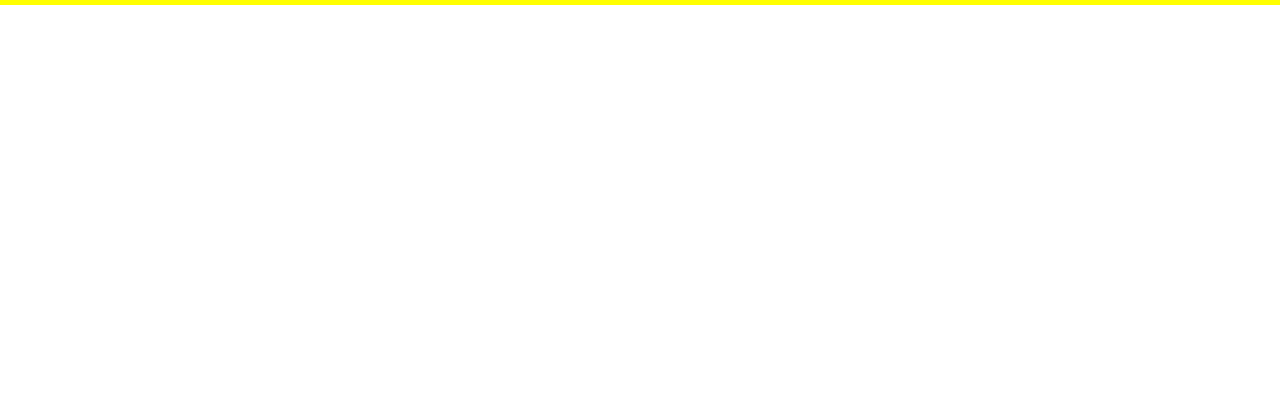
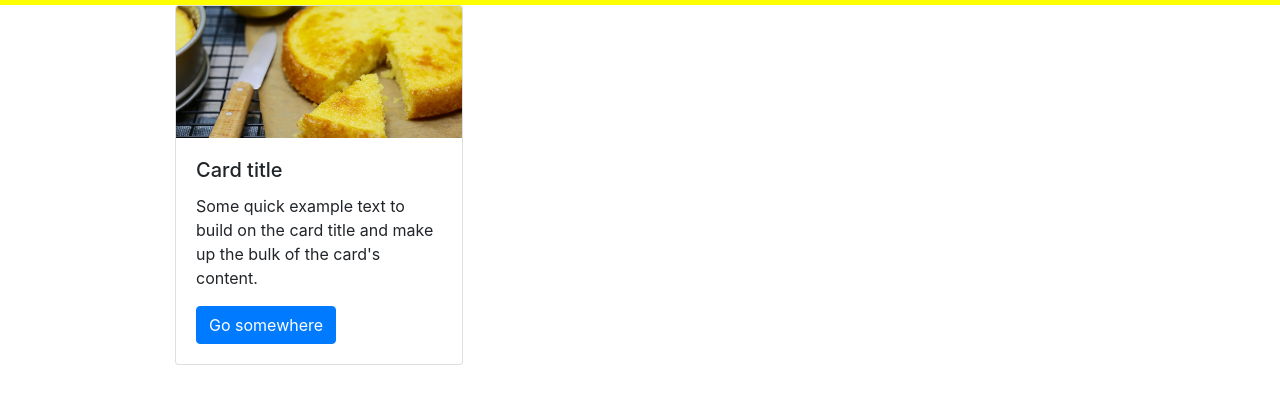
Before and after one commit to xavnotfound/lemon-recipe-thingy, a plain HTML site: page recette.html in a window 1280 px wide. Shown: the part 51-452 px from the top of the page. Drawn offline with nearby package versions, Linux system fonts and the light colour scheme.

Commit message:
add card + image for lemon cake

```diff
--- a/recette.html
+++ b/recette.html
@@ -26,5 +26,16 @@
 		</ul>
 	  </div>
 	</nav>
+
+	<div class="col-9" style="margin-left: auto;margin-right: auto;">
+		<div class="card" style="width: 18rem;">
+		  <img src="images/gateau-citron.jpg" class="card-img-top" alt="...">
+		  <div class="card-body">
+			<h5 class="card-title">Card title</h5>
+			<p class="card-text">Some quick example text to build on the card title and make up the bulk of the card's content.</p>
+			<a href="#" class="btn btn-primary">Go somewhere</a>
+		  </div>
+		</div>
+	</div>
 </body>
 </html>
```
Also changed, not shown: images/gateau-citron.jpg (added).
